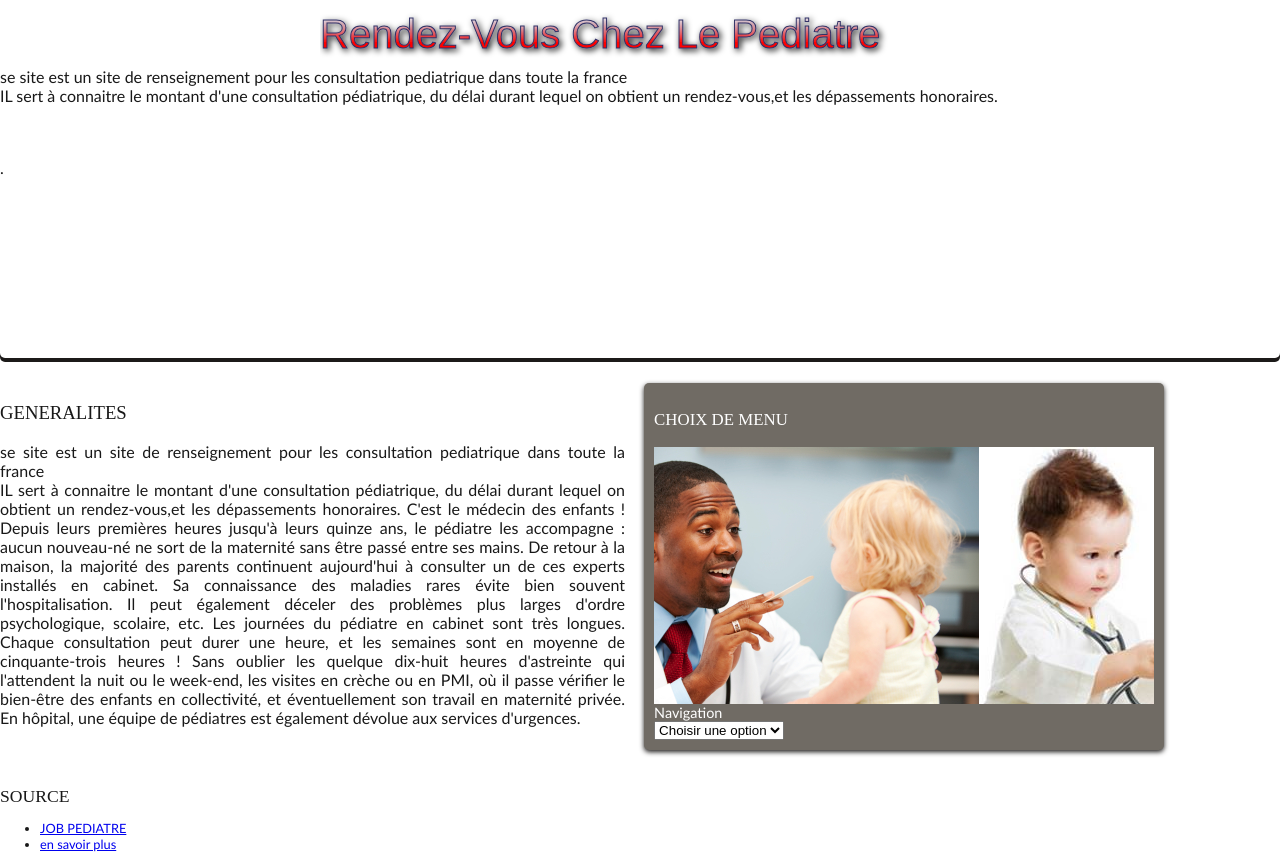
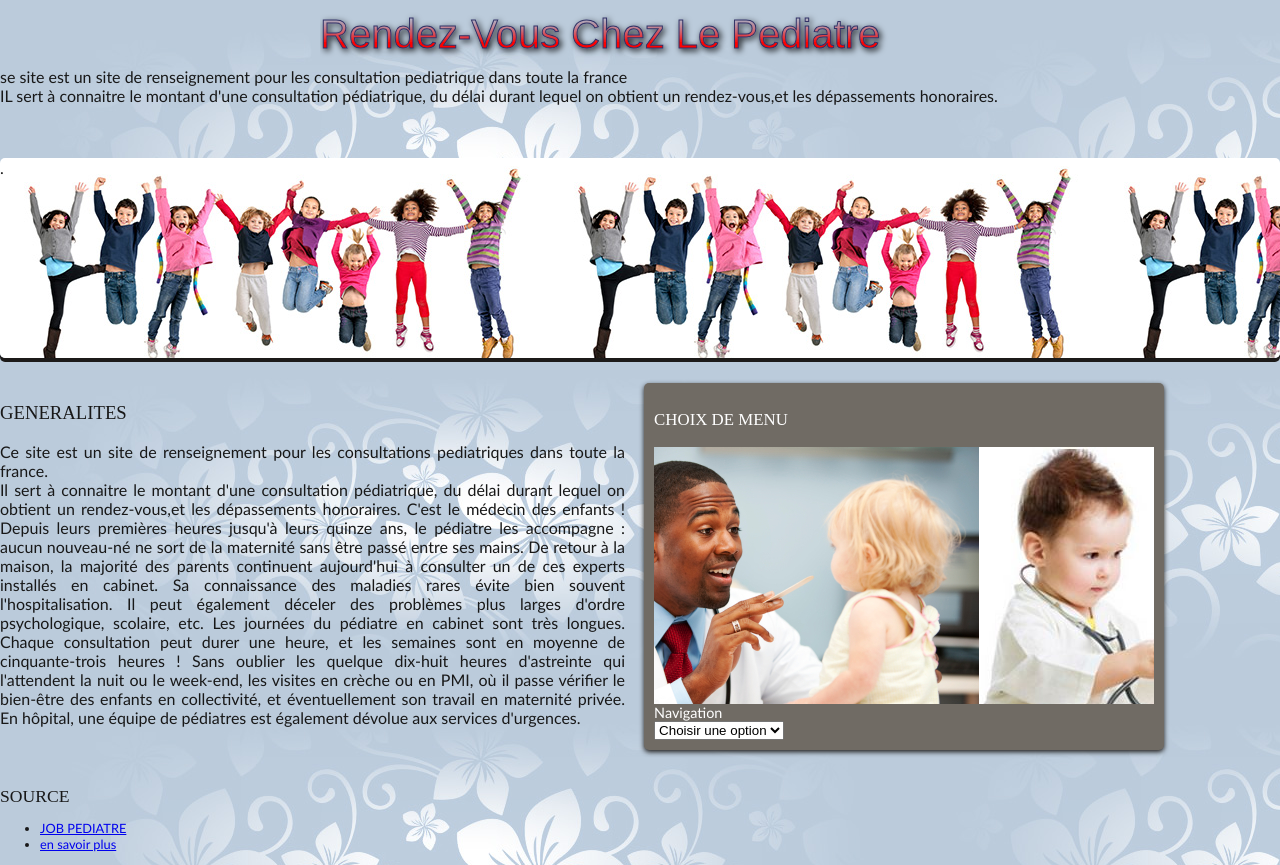
Before and after one commit to aymenelhani/ConsultationPediatrique, a plain HTML site: page index.html in a window 1280 px wide. Drawn offline with Linux system fonts and the light colour scheme.

Commit message:
commit de la soutenance

```diff
--- a/css/style_index.css
+++ b/css/style_index.css
@@ -1,7 +1,7 @@
 
 
 body{
- background: url('../image/fond_fleurs.jpg');
+ background: url('../img/fond_fleurs.jpg');
  font-family: 'Trebuchet MS',Arial,sans-serif;
  color: #181818;
  margin: 0;
@@ -19,7 +19,7 @@ section h1,footer h1,header h1{
 }
 /*header
 {
- background: url('image/lo.jpg') repeat-x bottom;
+ background: url('img/lo.jpg') repeat-x bottom;
 }*/
 #titre_pricipal
 {
@@ -30,7 +30,7 @@ section h1,footer h1,header h1{
    margin-top: 15px;
     height: 500px;
     border-radius: 5px;
-    background: url('../image/photo_enfant.jpg')repeat;
+    background: url('../img/photo_enfant.jpg')repeat;
     position: relative;
     box-shadow: 0px 4px 4px #1c1a19;
     margin-bottom: 25px;
--- a/index.html
+++ b/index.html
@@ -94,8 +94,8 @@ $(document).ready(function() {
   <section>
    <article>
     <h1>generalites</h1>
-    se site est un site de renseignement pour les consultation pediatrique dans toute la france<br/>
-    IL sert à connaitre le montant d'une consultation pédiatrique, du délai durant lequel on obtient un rendez-vous,et les dépassements honoraires.
+    Ce site est un site de renseignement pour les consultations pediatriques dans toute la france.<br/>
+    Il sert à connaitre le montant d'une consultation pédiatrique, du délai durant lequel on obtient un rendez-vous,et les dépassements honoraires.
     C'est le médecin des enfants ! Depuis leurs premières heures jusqu'à leurs quinze ans, le pédiatre les accompagne : aucun nouveau-né ne sort de la maternité sans être passé entre ses mains. De retour à la maison, la majorité des parents continuent aujourd'hui à consulter un de ces experts installés en cabinet. Sa connaissance des maladies rares évite bien souvent l'hospitalisation. Il peut également déceler des problèmes plus larges d'ordre psychologique, scolaire, etc.
     Les journées du pédiatre en cabinet sont très longues. Chaque consultation peut durer une heure, et les semaines sont en moyenne de cinquante-trois heures ! Sans oublier les quelque dix-huit heures d'astreinte qui l'attendent la nuit ou le week-end, les visites en crèche ou en PMI, où il passe vérifier le bien-être des enfants en collectivité, et éventuellement son travail en maternité privée. En hôpital, une équipe de pédiatres est également dévolue aux services d'urgences.
    </article>
```
Also changed, not shown: image/fond_fleurs.jpg (added), image/photo_enfant.jpg (added).
